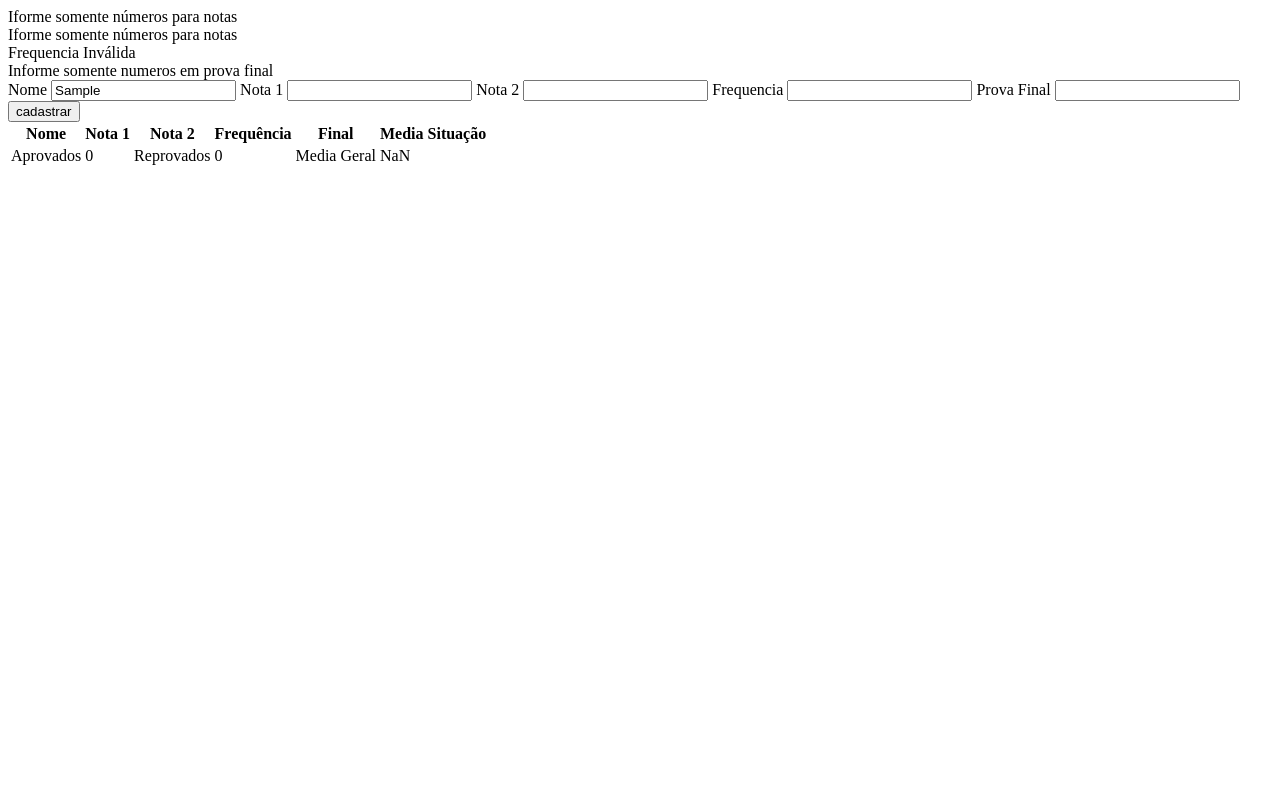
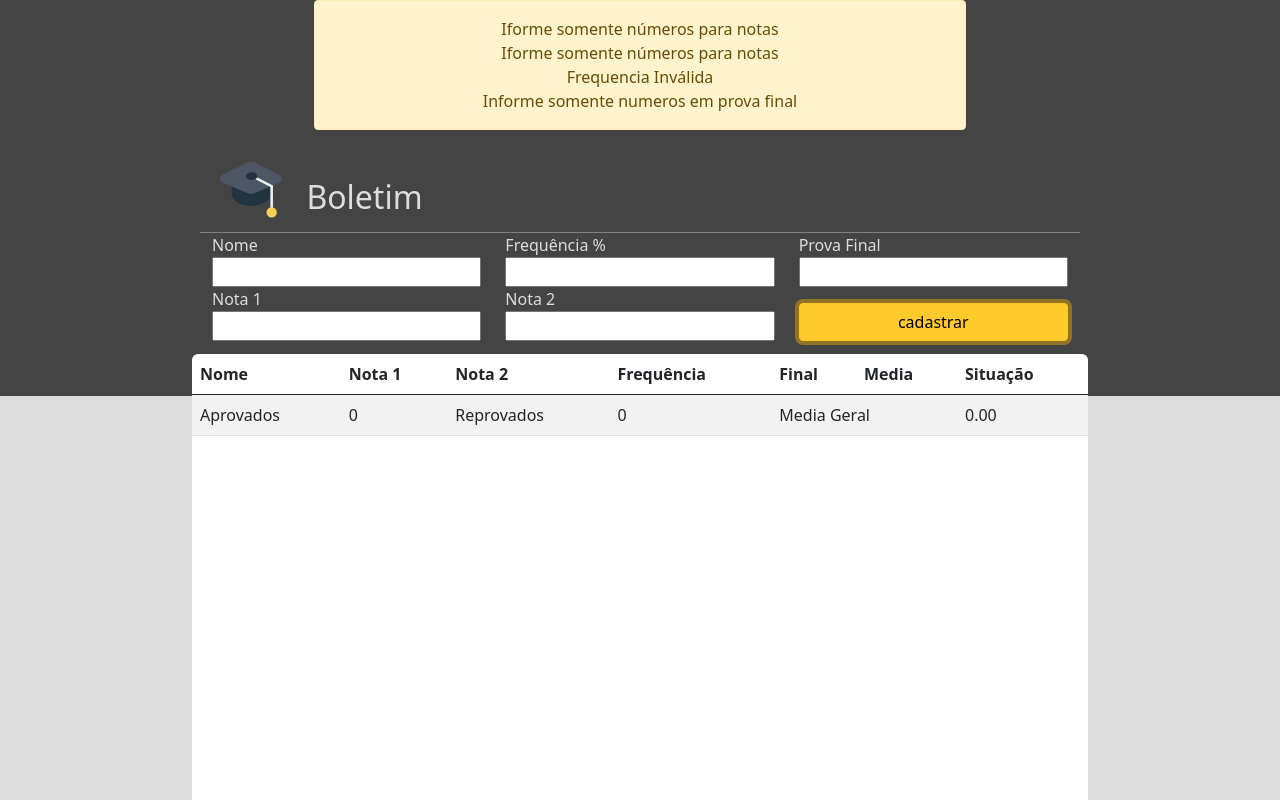
Before and after one commit to Luis-Felipe-Porto/Boletim, a plain HTML site: page index.html in a window 1280 px wide. Both pictures are taken after typing "Sample", "Sample", "Sample", "Sample", "Sample" into the empty fields and a click on the button "cadastrar". Shown: the top 800 px of the page. Drawn offline with nearby package versions, Linux system fonts and the light colour scheme.

Commit message:
finalizando design front-end

```diff
--- a/controller/AlunoController.js
+++ b/controller/AlunoController.js
@@ -8,10 +8,13 @@ class AlunoControler{
 
     }
     adicionaAluno(aluno){
+        //console.log(erros);
         const erros = this._validacao(aluno);
+
         if(erros.length<=0){
             aluno.situacao = this.situacao(aluno);
             this._boletim.adicionaAluno(aluno)
+            this._mensagemView.update(erros)
            // console.log(this._calcularMediaGeralTurma());
         }else{
             this._mensagemView.update(erros);
@@ -74,10 +77,12 @@ class AlunoControler{
         return erros;
     }
     limpaFormulario(){
+        this._campos.nome.value = '';
         this._campos.nota1.value = '';
         this._campos.nota2.value = '';
         this._campos.frequencia.value = '';
         this._campos.provafinal.value = '';
+       // this._mensagemView.update([]);
     }
 
 }
--- a/index.html
+++ b/index.html
@@ -3,26 +3,51 @@
 <head>
     <meta charset="UTF-8">
     <meta name="viewport" content="width=device-width, initial-scale=1.0">
+    <link href="https://cdn.jsdelivr.net/npm/bootstrap@5.0.0-beta2/dist/css/bootstrap.min.css" rel="stylesheet" integrity="sha384-BmbxuPwQa2lc/FVzBcNJ7UAyJxM6wuqIj61tLrc4wSX0szH/Ev+nYRRuWlolflfl" crossorigin="anonymous">
+    <link rel="stylesheet" href="style.css">
     <title>Boletim</title>
 </head>
 <body>
-    <div id="mensagem">
+    <div id="mensagem" class="mensagem">
 
     </div>
-    <form action="" id="cadastro-aluno">
-        <label for="nome">Nome</label>
-        <input type="text" id="nome" required>
-        <label for="number">Nota 1</label>
-        <input type="text" id="nota1" required>
-        <label for="number">Nota 2</label>
-        <input type="text" id="nota2" required>
-        <label for="frequencia">Frequencia</label>
-        <input type="text" id="frequencia" required>
-        <label for="provafinal">Prova Final</label>
-        <input type="text" id="provafinal">
-        <button type="submit">cadastrar</button>
-    </form>
-    <div id="js-alunoView">
+    <div class="form-data mb-2">
+        <form action="" id="cadastro-aluno" class="formulario row form d-flex p-2">
+            <div class="logo row  d-flex p-2">
+                <img src="utils/assets/hat-school.svg" alt="logo" class="img-fluid col-6">
+                <h2 class="title col-6 align-self-end">Boletim</h2>
+            </div>
+            <div class="col-4">
+                <label for="nome">Nome</label>
+                <input type="text" id="nome" class="col-12" required>
+            </div>
+            <div class="col-4">
+                <label for="frequencia">Frequência %</label>
+                <input type="text" id="frequencia" class="col-12"required>
+            </div>
+            <div class="col-4">
+                <label for="provafinal">Prova Final</label>
+                <input type="text" id="provafinal" class="col-12">
+            </div>
+            <div class="col-4">
+                <label for="number">Nota 1</label>
+                <input type="text" id="nota1" required class="col-12">
+            </div>
+            <div class="col-4">
+                <label for="number">Nota 2</label>
+                <input type="text" id="nota2" required class="col-12">
+            </div>
+            <div class="col-4 align-self-end">
+                <div class="row justify-content-center">
+                    <button type="submit" class="btn btn-warning col-11">cadastrar</button>
+                </div>
+
+            </div>
+
+        </form>
+    </div>
+
+    <div id="js-alunoView" class="aluno-view">
 
     </div>
 
@@ -34,5 +59,5 @@
 <script src="controller/AlunoController.js"></script>
 <script src="view/AlunoView.js"></script>
 <script src="index.js"></script>
-
+<script src="https://cdn.jsdelivr.net/npm/bootstrap@5.0.0-beta2/dist/js/bootstrap.bundle.min.js" integrity="sha384-b5kHyXgcpbZJO/tY9Ul7kGkf1S0CWuKcCD38l8YkeH8z8QjE0GmW1gYU5S9FOnJ0" crossorigin="anonymous"></script>
 </html>
--- a/model/Boletim.js
+++ b/model/Boletim.js
@@ -31,6 +31,6 @@ class Boletim{
         this._alunos.forEach(aluno=>{
             somamediaGeral+= aluno.media;
         })
-        return  (somamediaGeral/this._alunos.length);
+        return  (somamediaGeral/this._alunos.length)?(somamediaGeral/this._alunos.length):0;
     }
 }
--- /dev/null
+++ b/style.css
@@ -0,0 +1,36 @@
+
+body{
+    background: #dddddd;
+}
+.form-data{
+
+    height: 250px;
+    background: #444444;
+    margin: auto;
+    color: #dddddd;
+}
+.aluno-view{
+    height: 100vh;
+    width: 70%;
+    background: #ffff;
+    margin: -50px auto auto auto;
+    border-radius: 6px;
+}
+.formulario{
+    width: 70%;
+    margin: auto;
+
+}
+.mensagem{
+    width: 100%;
+    margin: auto;
+    text-align: center;
+    background: #444444;
+}
+.logo img{
+    width: 10%;
+}
+.logo{
+    margin: auto;
+    border-bottom: 1px solid #838080;
+}
--- a/view/AlunoView.js
+++ b/view/AlunoView.js
@@ -4,7 +4,7 @@ class AlunoView{
         this._elemento= elemento;
     }
     _template(boletim){
-        return `<table >
+        return `<table class="table table-striped table-hover">
         <thead>
             <th>Nome</th>
             <th>Nota 1</th>
@@ -24,7 +24,7 @@ class AlunoView{
                     <td>${aluno.frequencia+' %'}</td>
                     <td>${aluno.provafinal == null?'--':aluno.provafinal}</td>
                     <td>${aluno.media}</td>
-                    <td>${aluno.situacao}</td>
+                    <td class="${aluno.situacao == 'APROVADO'?'table-success':'table-danger'}">${aluno.situacao}</td>
 
                 </tr>
             `
@@ -38,7 +38,7 @@ class AlunoView{
                 <td>${boletim.numeroAprovados()}</td>
                 <td>Reprovados</td>
                 <td>${boletim.numeroReprovados()}</td>
-                <td>Media Geral</td>
+                <td colspan="2">Media Geral</td>
                 <td>${boletim.calcularMediaGeralTurma().toFixed(2)}</td>
             </tr>
         </tfooter>
--- a/view/MensagemView.js
+++ b/view/MensagemView.js
@@ -5,9 +5,11 @@ class MensagemView{
     }
     _template(erros){
         return `
-            <span>
-                ${erros.map((erro)=>erro).join('</br>')}
-            </span>
+            <div class="row justify-content-center" >
+                <div class="col-6 ${erros.length>0?'alert alert-warning':''}" role="alert">
+                    ${erros.map((erro)=>erro).join('</br>')}
+                </div>
+            </div>
         `;
     }
     update(erros){
```
Also changed, not shown: utils/assets/hat-school.svg (added).
